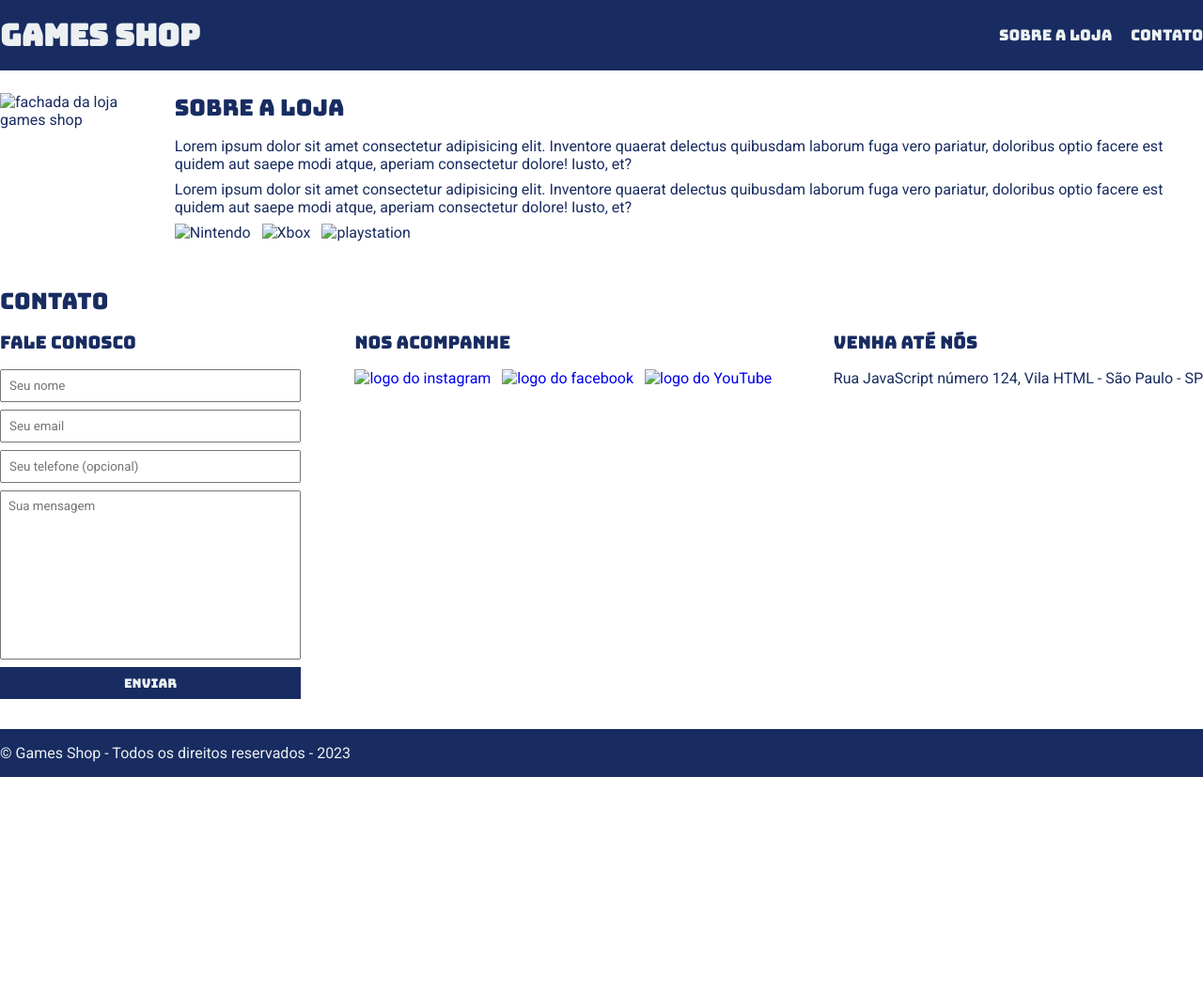
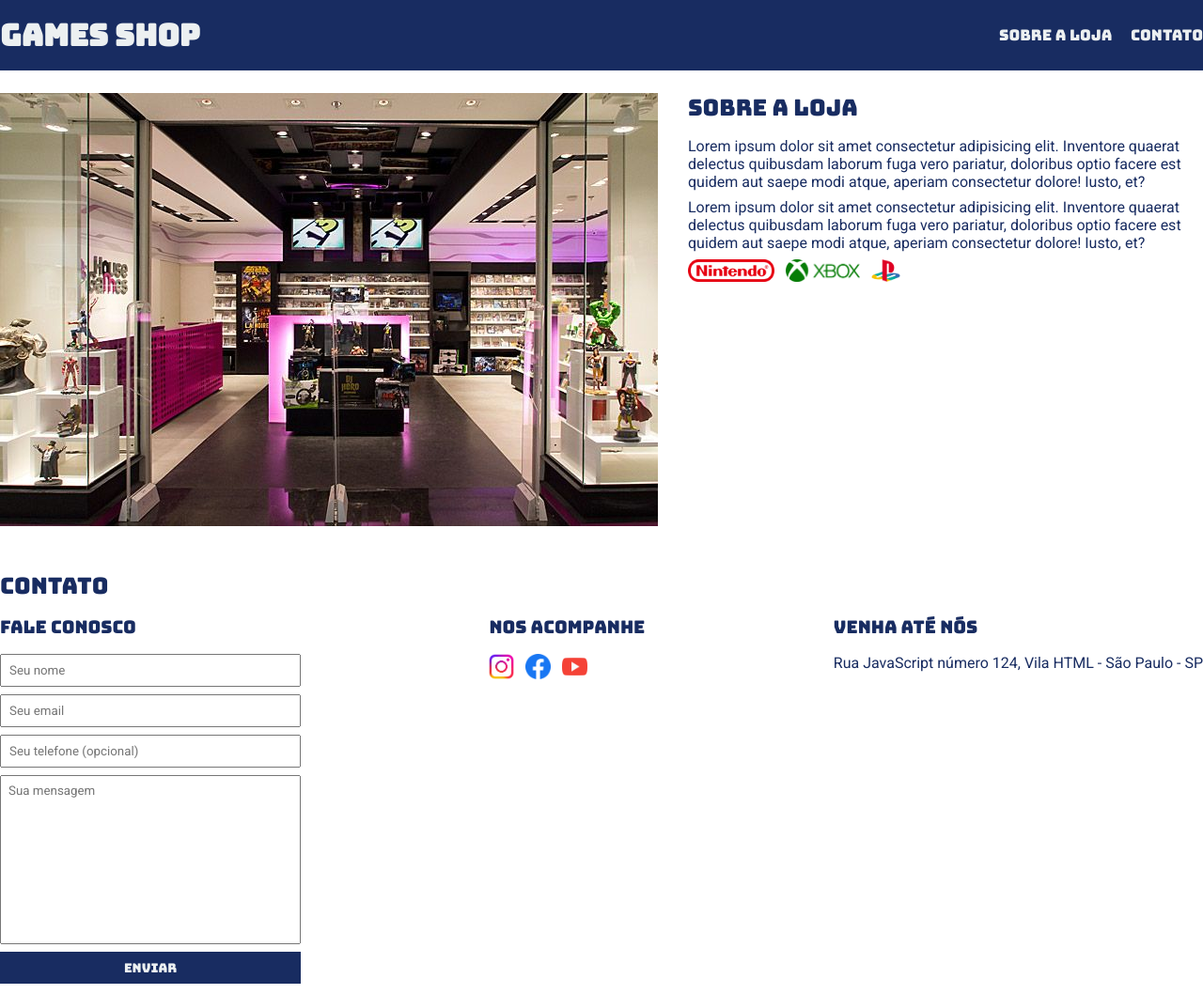
Before and after one commit to hir0theboy/projeto1, a plain HTML site: page index.html in a window 1280 px wide. Shown: the top 1058 px of the page at 94% size. Before the commit the page ends 827 px from the top, so only its background shows below. Drawn offline with Linux system fonts and the light colour scheme.

Commit message:
adicionando imagens

```diff
--- a/index.html
+++ b/index.html
@@ -29,7 +29,7 @@
     </header>
     <section id="about">
         <div class="container">
-            <img class="store-front" src="./fachada.jpg" alt="fachada da loja games shop">
+            <img class="store-front" src="./images/fachada.jpg" alt="fachada da loja games shop">
             <div>
                 <h2>Sobre a loja</h2>
                 <p>
@@ -39,9 +39,9 @@
                     Lorem ipsum dolor sit amet consectetur adipisicing elit. Inventore quaerat delectus quibusdam laborum fuga vero pariatur, doloribus optio facere est quidem aut saepe modi atque, aperiam consectetur dolore! Iusto, et?
                 </p>
                 <ul class="brands-list">
-                    <li><img src="./nintendo.png" alt="Nintendo"></li>
-                    <li><img src="./xbox.png" alt="Xbox"></li>
-                    <li><img src="./playstation.png" alt="playstation"></li>
+                    <li><img src="./images/nintendo.png" alt="Nintendo"></li>
+                    <li><img src="./images/xbox.png" alt="Xbox"></li>
+                    <li><img src="./images/playstation.png" alt="playstation"></li>
                 </ul>
             </div>
         </div>
@@ -65,17 +65,17 @@
                     <ul class="social-links">
                         <li>
                             <a href="#" title="Siga-nos no instagram">
-                                <img src="./instagram.png" alt="logo do instagram">
+                                <img src="./images/instagram.png" alt="logo do instagram">
                             </a>
                         </li>
                         <li>
                             <a href="#" title="Siga-nos no Facebook">
-                                <img src="./facebook.png" alt="logo do facebook">
+                                <img src="./images/facebook.png" alt="logo do facebook">
                             </a>
                         </li>
                         <li>
                             <a href="#" title="Visite nosso canal do YouTube">
-                                <img src="./youtube.png" alt="logo do YouTube">
+                                <img src="./images/youtube.png" alt="logo do YouTube">
                             </a>
                         </li>
                     </ul>
```
